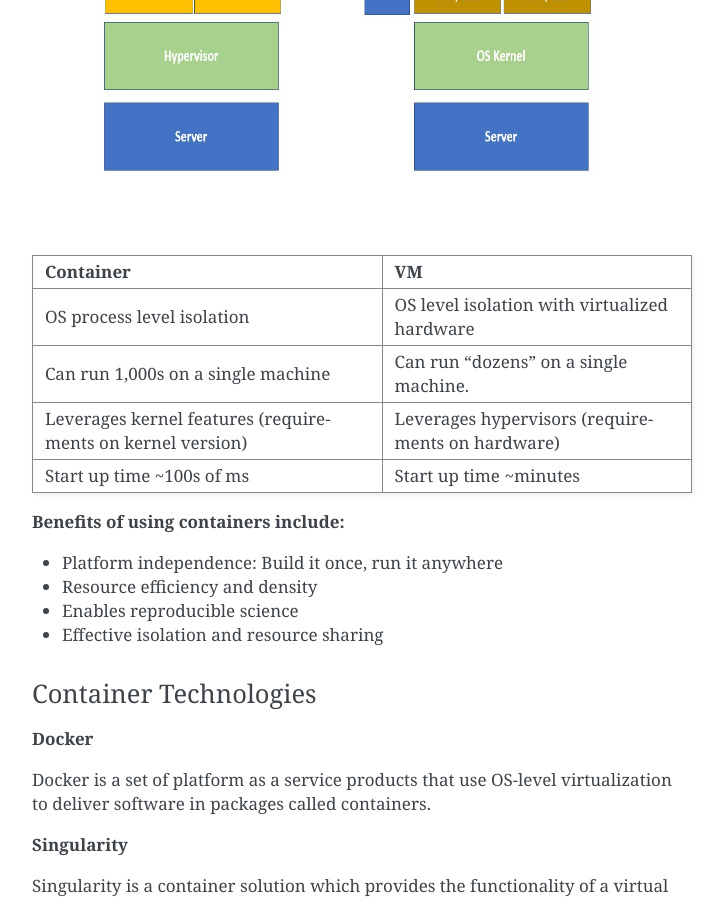
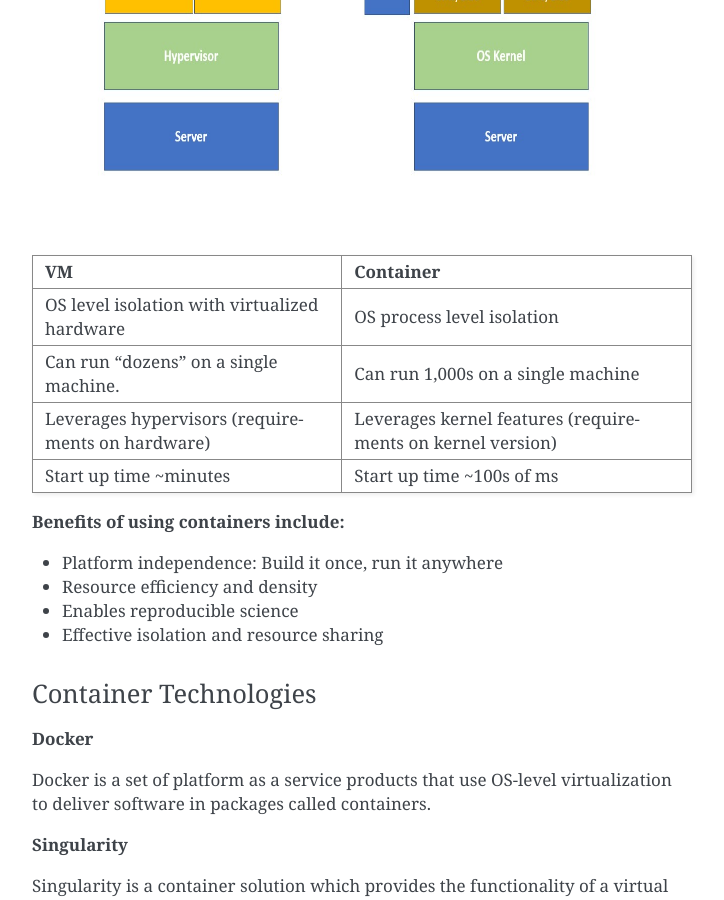
Before and after one commit to TACC/containers_at_tacc, a Sphinx documentation site: the page built from docs/containers/01.intro.rst, in a window 1280 px wide and 900 px high, scrolled down 765 px. Shown: the whole window, without its empty margins (388-1112 px from the left). Built offline with Sphinx 7.4.7, drawn with Linux system fonts in a browser that asks for light colours.

Commit message:
switching sides of table

```diff
--- a/docs/containers/01.intro.rst
+++ b/docs/containers/01.intro.rst
@@ -26,18 +26,18 @@
    :align: center
 
 
-+------------------------------------+-------------------------------------------------+
-| Container                          |          VM                                     |
-+====================================+=================================================+
-| OS process level isolation         |  OS level isolation with virtualized hardware   |
-+------------------------------------+-------------------------------------------------+
-| Can run 1,000s on a single machine |  Can run “dozens” on a single machine.          |
-+------------------------------------+-------------------------------------------------+
-| Leverages kernel features          | Leverages hypervisors (requirements on hardware)|
-| (requirements on kernel version)   |                                                 |
-+------------------------------------+-------------------------------------------------+
-| Start up time ~100s of ms          |  Start up time ~minutes                         |
-+------------------------------------+-------------------------------------------------+
++-------------------------------------------------+------------------------------------+
+|          VM                                     | Container                          |
++=================================================+====================================+
+|  OS level isolation with virtualized hardware   | OS process level isolation         |
++-------------------------------------------------+------------------------------------+
+|  Can run “dozens” on a single machine.          | Can run 1,000s on a single machine |
++-------------------------------------------------+------------------------------------+
+| Leverages hypervisors (requirements on hardware)| Leverages kernel features          |
+|                                                 | (requirements on kernel version)   |
++-------------------------------------------------+------------------------------------+
+|  Start up time ~minutes                         | Start up time ~100s of ms          |
++-------------------------------------------------+------------------------------------+
 
 
 **Benefits of using containers include:**
```
